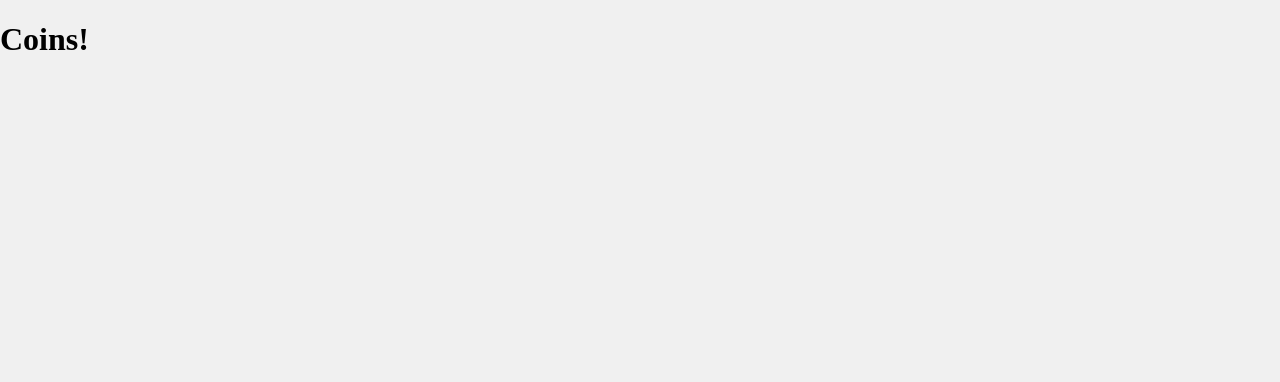
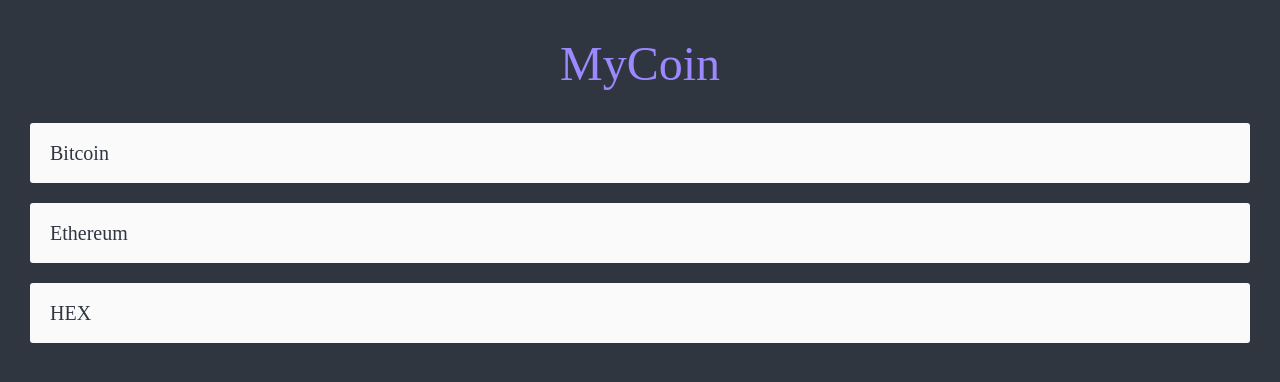
Before and after one commit to nana-like/react-coin-tracker, a React (Create React App) app: page / in a window 1280 px wide. Shown: the top 382 px of the page. Built offline with nearby package versions, Linux system fonts and the light colour scheme.

Commit message:
Lecture#4.2 Home part One

```diff
--- a/package.json
+++ b/package.json
@@ -16,6 +16,7 @@
     "react-router-dom": "^6.2.1",
     "react-scripts": "5.0.0",
     "styled-normalize": "^8.0.7",
+    "styled-reset": "^4.3.4",
     "typescript": "^4.5.5",
     "web-vitals": "^2.1.4"
   },
--- a/src/GlobalStyle.ts
+++ b/src/GlobalStyle.ts
@@ -1,16 +1,25 @@
 import { createGlobalStyle } from 'styled-components';
-import Normalize from 'styled-normalize';
+import reset from 'styled-reset';
 
 const GlobalStyle = createGlobalStyle`
-  ${Normalize};
+  ${reset};
 
   * {
     margin: 0;
     padding: 0;
   }
 
+  html {
+    font-size: 62.5%;
+  }
+
   body {
-    background-color: #f0f0f0;
+    background-color: ${(props) => props.theme.bgColor};
+  }
+
+  a {
+    text-decoration: none;
+    color: inherit;
   }
 `;
 
--- a/src/routes/Coins.tsx
+++ b/src/routes/Coins.tsx
@@ -1,5 +1,88 @@
+import styled from 'styled-components';
+import { Link } from 'react-router-dom';
+
+const Container = styled.div`
+  padding: 3rem;
+`;
+
+const Header = styled.header`
+  display: flex;
+  justify-content: center;
+  align-items: center;
+  padding: 1rem 0 1.5rem;
+`;
+
+const Title = styled.h1`
+  font-size: 4.8rem;
+  color: ${(props) => props.theme.accentColor};
+`;
+
+const CoinList = styled.ul``;
+
+const CoinItem = styled.li`
+  margin: 2rem 0;
+  color: ${(props) => props.theme.bgColor};
+  font-size: 2rem;
+
+  a {
+    display: block;
+    padding: 2rem;
+    background-color: #fafafa;
+    border-radius: 0.3rem;
+    transition: all 0.2s ease-in;
+
+    &:hover {
+      color: #fff;
+      background-color: ${(props) => props.theme.accentColor};
+    }
+  }
+`;
+
+const coins = [
+  {
+    id: 'btc-bitcoin',
+    name: 'Bitcoin',
+    symbol: 'BTC',
+    rank: 1,
+    is_new: false,
+    is_active: true,
+    type: 'coin'
+  },
+  {
+    id: 'eth-ethereum',
+    name: 'Ethereum',
+    symbol: 'ETH',
+    rank: 2,
+    is_new: false,
+    is_active: true,
+    type: 'coin'
+  },
+  {
+    id: 'hex-hex',
+    name: 'HEX',
+    symbol: 'HEX',
+    rank: 3,
+    is_new: false,
+    is_active: true,
+    type: 'token'
+  }
+];
+
 function Coins() {
-  return <h1>Coins!</h1>;
+  return (
+    <Container>
+      <Header>
+        <Title>MyCoin</Title>
+      </Header>
+      <CoinList>
+        {coins.map((coin, i) => (
+          <CoinItem key={coin.id}>
+            <Link to={`/${coin.id}`}>{coin.name}</Link>
+          </CoinItem>
+        ))}
+      </CoinList>
+    </Container>
+  );
 }
 
 export default Coins;
--- a/src/styled.d.ts
+++ b/src/styled.d.ts
@@ -6,5 +6,6 @@
   export interface DefaultTheme {
     textColor: string;
     bgColor: string;
+    accentColor: string;
   }
 }
--- a/src/theme.ts
+++ b/src/theme.ts
@@ -1,6 +1,7 @@
 import { DefaultTheme } from 'styled-components';
 
 export const theme: DefaultTheme = {
-  textColor: '#000',
-  bgColor: '#fff'
+  textColor: '#f5f6fa',
+  bgColor: '#2f3640',
+  accentColor: '#9c88ff'
 };
```
Also changed, not shown: 1 other file (tests, documents, lock files or other folders).
